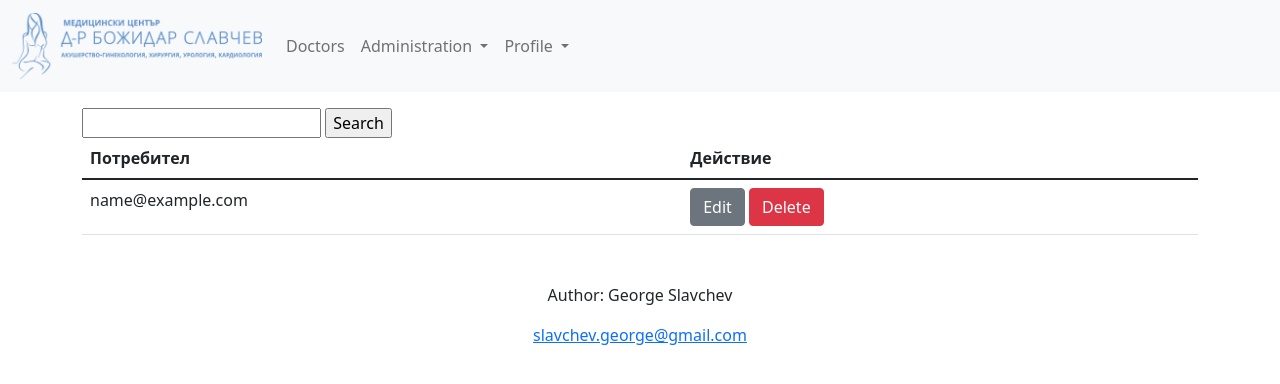
After one commit to CountDiesel/project-defence, a Django app: page /show-users-search/ in a window 1280 px wide. The commit adds this page. Shown: the top 384 px of the page. Run offline with Django 4.2, Linux system fonts and the light colour scheme; the visitor is signed in with stand-in values (Sample User, id 1); data comes from the database, SQL or seed files in the repository; parts of the project's set-up code (start-up, migrations or seed data) failed here and were passed over.

Commit message:
Added search in show users

```diff
--- a/schedule_app/web/auth_views.py
+++ b/schedule_app/web/auth_views.py
@@ -6,7 +6,7 @@ from django.core.exceptions import PermissionDenied
 from django.urls import reverse_lazy
 from django.views import generic as views
 from schedule_app.web.forms import UserRegistrationForm, UserRegistrationStaffForm, UserRegistrationSuperuserForm, \
-    UserUpdateSuperuserForm, UserUpdateStaffForm
+    UserUpdateSuperuserForm, UserUpdateStaffForm, UserSearchForm
 
 UserModel = get_user_model()
 
@@ -159,3 +159,27 @@ class UserDeleteView(LoginRequiredMixin, views.DeleteView):
             if obj.is_superuser:
                 raise PermissionDenied('You do not have permissions to do that!')
         return super().dispatch(request, *args, **kwargs)
+
+
+class SearchShowUsersView(LoginRequiredMixin, views.ListView):
+    model = UserModel
+    template_name = 'user_search_show.html'
+    success_url = reverse_lazy('search and show users')
+
+    def dispatch(self, request, *args, **kwargs):
+        if not request.user.is_superuser and not request.user.is_staff:
+            raise PermissionDenied('You do not have permissions to do that!')
+        return super().dispatch(request, *args, **kwargs)
+
+    def get_queryset(self):
+        queryset = super().get_queryset()
+        search_string = self.request.GET.get('srch')
+        if search_string:
+            queryset = queryset.filter(email__icontains=search_string)
+        user = self.request.user
+        if user.is_superuser:
+            return queryset
+        elif user.is_staff:
+            return queryset.filter(is_superuser=False)
+        else:
+            return queryset.filter(is_superuser=False, is_staff=False)
--- a/schedule_app/web/forms.py
+++ b/schedule_app/web/forms.py
@@ -81,3 +81,9 @@ class DoctorSelectForm(forms.Form):
     date = forms.DateField(
         widget=forms.DateInput(attrs={'type': 'date'}),
     )
+
+
+class UserSearchForm(forms.Form):
+    search_string = forms.CharField(
+        required=False
+    )
--- a/schedule_app/web/urls.py
+++ b/schedule_app/web/urls.py
@@ -4,7 +4,7 @@ from schedule_app.web.app_page_info_views import CreatePageInfoView, EditPageInf
 from schedule_app.web.event_views import CreateCalendarEventView, DeleteEventView, EditEventView
 from schedule_app.web.auth_views import UserLoginView, UserLogoutView, UserRegisterView, UserPasswordChangeView, \
     UserPasswordResetView, UserEditView, ShowUsersView, UserDeleteView, UserPasswordResetDoneView, \
-    UserPasswordResetConfirmView, UserPasswordResetCompleteView
+    UserPasswordResetConfirmView, UserPasswordResetCompleteView, SearchShowUsersView
 from schedule_app.web.doctor_views import DoctorPreviewView, selected_doctor, DoctorDayView, DoctorScheduleView, CreateDoctorView, \
     EditDoctorView, DoctorSelectView, doctor_select_day
 from schedule_app.web.profile_views import EditProfileView, CreateProfileView, DeleteProfileView, ShowProfileView
@@ -28,6 +28,7 @@ urlpatterns = (
     path('update/<int:pk>/', UserEditView.as_view(), name='edit user'),
     path('delete/<int:pk>/', UserDeleteView.as_view(), name='delete user'),
     path('show-users/', ShowUsersView.as_view(), name='show users'),
+    path('show-users-search/', SearchShowUsersView.as_view(), name='search and show users'),
 
     path('event/create/', CreateCalendarEventView.as_view(), name='create event'),
     path('event/delete/<int:pk>/', DeleteEventView.as_view(), name='delete event'),
--- a/templates/base.html
+++ b/templates/base.html
@@ -52,6 +52,7 @@
                             <ul class="dropdown-menu" aria-labelledby="navbarDropdownAdministrationLink">
                                 <li><a class="dropdown-item" href="{% url 'register user' %}">Create User</a></li>
                                 <li><a class="dropdown-item" href="{% url 'show users' %}">Edit/Delete User</a></li>
+                                <li><a class="dropdown-item" href="{% url 'search and show users' %}">Search/Edit/Delete User</a></li>
                                 <li><a class="dropdown-item" href="{% url 'doctor select' %}">View Doctor Day
                                     Schedule</a></li>
                                 <li><a class="dropdown-item" href="{% url 'create doctor' %}">Create Doctor</a></li>
--- /dev/null
+++ b/templates/user_search_show.html
@@ -0,0 +1,38 @@
+{% extends 'base.html' %}
+{% block pagecontent %}
+    {#    <form method="post" enctype="multipart/form-data">#}
+    {#        {% csrf_token %}#}
+    {#        {{ form }}#}
+    {#        <button class="btn btn-primary" type="submit">Search</button>#}
+    {#    </form>#}
+    <form method='GET'>
+        <input type='text' name='srch' value='{{ request.GET.srch }}'>
+        <input class="button" type='submit' value="Search">
+    </form>
+    <div>
+        <table class="table">
+            <thead>
+            <tr>
+                <th scope="col">Потребител</th>
+                <th scope="col">Действие</th>
+
+            </tr>
+            </thead>
+            <tbody>
+
+            {% for user in object_list %}
+                <tr>
+                    <td>{{ user.email }}</td>
+                    <td>
+                        <a href="{% url 'edit user' user.pk %}" class="btn btn-secondary">Edit</a>
+                        <a href="{% url 'delete user' user.pk %}" class="btn btn-danger">Delete</a>
+                    </td>
+
+                </tr>
+            {% endfor %}
+
+
+            </tbody>
+        </table>
+    </div>
+{% endblock %}
--- a/templates/user_show.html
+++ b/templates/user_show.html
@@ -1,5 +1,7 @@
 {% extends 'base.html' %}
+{#{% extends 'user_search_show.html' %}#}
 {% block pagecontent %}
+{#{% block list_content %}#}
 
 
     <table class="table">
```
Also changed, not shown: media/Blagoeva_.png (added), media/Kovacheva_r.png (added), media/Slavov_r.png (added), media/gerg.jpeg (added).
